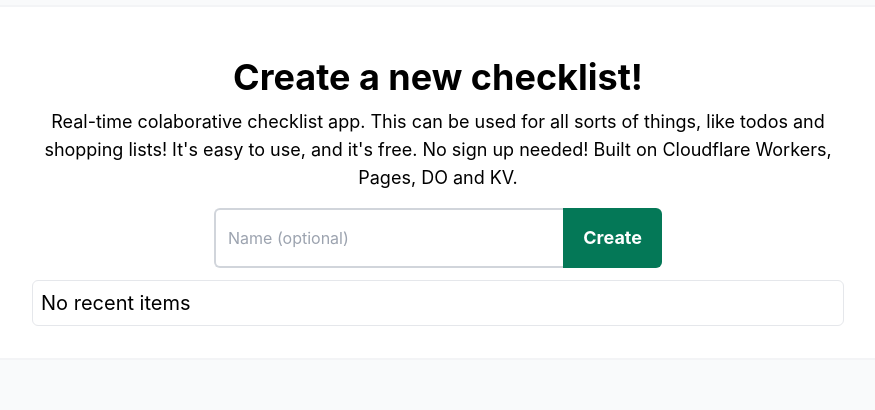
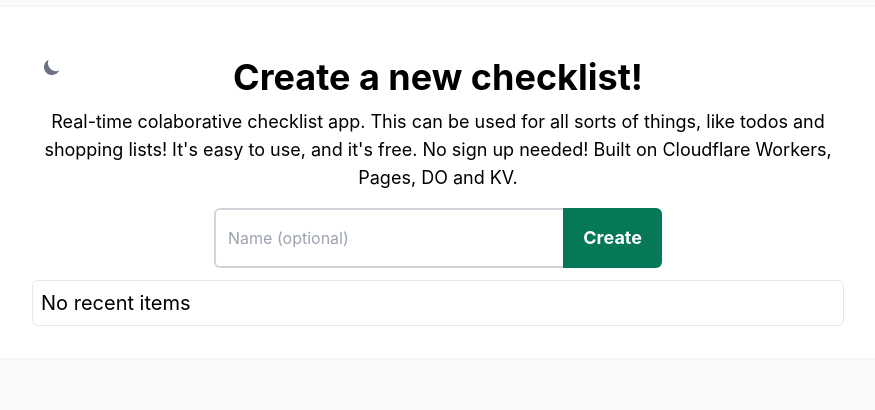
Before and after one commit to zegevlier/todo, a React (Create React App) app in the folder site/: page / in a window 1280 px wide. Shown: the part 218-628 px from the top of the page, without its empty margins (202-1077 px from the left). Built offline with nearby package versions, Linux system fonts and the light colour scheme.

Commit message:
Add dark mode + toggle

```diff
--- a/site/public/index.html
+++ b/site/public/index.html
@@ -22,6 +22,18 @@
       work correctly both with client-side routing and a non-root public URL.
       Learn how to configure a non-root public URL by running `npm run build`.
     -->
+    <style>
+        .dark {
+            background-color: rgb(31 41 55);
+        }
+    </style>
+    <script>
+        if (localStorage.theme === 'dark' || (!('theme' in localStorage) && window.matchMedia('(prefers-color-scheme: dark)').matches)) {
+            document.documentElement.classList.add('dark');
+        } else {
+            document.documentElement.classList.remove('dark');
+        }
+    </script>
     <title>Checklist app</title>
 </head>
 
--- a/site/src/App.tsx
+++ b/site/src/App.tsx
@@ -5,17 +5,33 @@ import ReadOnlyItemList from "./pages/ReadOnlyList";
 import { BrowserRouter as Router, Route, Routes } from "react-router-dom";
 import Home from "./pages/Home";
 import Helmet from "react-helmet";
+import { useEffect, useState } from "react";
 
 function App() {
+  // @ts-ignore
+  const [darkMode, setDarkMode] = useState<boolean>(false);
+
+  useEffect(() => {
+    if (localStorage.getItem("theme") === "dark") {
+      setDarkMode(true);
+    } else {
+      setDarkMode(false);
+    }
+    document.documentElement.classList.remove("dark");
+  }, [darkMode]);
+
   return (
-    <div>
+    <div className={darkMode ? "dark" : ""}>
       <Helmet>
         <title>Todo & Shopping list app</title>
         <meta name="description" content="Todo and shopping list app" />
       </Helmet>
       <Router>
         <Routes>
-          <Route path="/" element={<Home />} />
+          <Route
+            path="/"
+            element={<Home darkMode={darkMode} setDarkMode={setDarkMode} />}
+          />
           <Route path="/r/:id" element={<ReadOnlyItemList />} />
           <Route path="/:id" element={<ItemList />} />
         </Routes>
--- a/site/src/pages/Home.tsx
+++ b/site/src/pages/Home.tsx
@@ -1,14 +1,56 @@
 import { useState } from "react";
 
-function Home() {
+type HomeProps = {
+  darkMode: boolean | undefined;
+  setDarkMode: (darkMode: boolean) => void;
+};
+
+function Home(props: HomeProps) {
+  const { darkMode, setDarkMode } = props;
   const [name, setName] = useState<string>("");
   const recents: RecentType[] = JSON.parse(
     localStorage.getItem("recent") || "[]"
   );
 
   return (
-    <div className="relative flex min-h-screen flex-col items-center justify-center overflow-hidden bg-gray-50 p-8 sm:p-12">
-      <div className="w-full max-w-4xl rounded-md border-2 border-gray-100 bg-white p-10 pb-8">
+    <div className="relative flex min-h-screen flex-col items-center justify-center overflow-hidden bg-gray-50 p-8 sm:p-12 dark:bg-gray-800 dark:text-white">
+      <div className="w-full max-w-4xl rounded-md border-2 border-gray-100 bg-white p-10 pb-8 dark:bg-gray-700 dark:border-gray-500">
+        <div className="relative w-full h-full">
+          {(darkMode === true || darkMode === false) && (
+            <button
+              onClick={() => {
+                setDarkMode(!darkMode);
+                localStorage.setItem("theme", darkMode ? "light" : "dark");
+              }}
+              id="theme-toggle"
+              type="button"
+              className="absolute text-gray-500 dark:text-gray-400 hover:bg-gray-100 dark:hover:bg-gray-700 focus:outline-none focus:ring-4 focus:ring-gray-200 dark:focus:ring-gray-700 rounded-lg p-2.5"
+            >
+              <svg
+                id="theme-toggle-dark-icon"
+                className={`w-5 h-5 ${darkMode ? "hidden" : ""}`}
+                fill="currentColor"
+                viewBox="0 0 20 20"
+                xmlns="http://www.w3.org/2000/svg"
+              >
+                <path d="M17.293 13.293A8 8 0 016.707 2.707a8.001 8.001 0 1010.586 10.586z"></path>
+              </svg>
+              <svg
+                id="theme-toggle-light-icon"
+                className={`w-5 h-5 ${darkMode ? "" : "hidden"}`}
+                fill="currentColor"
+                viewBox="0 0 20 20"
+                xmlns="http://www.w3.org/2000/svg"
+              >
+                <path
+                  d="M10 2a1 1 0 011 1v1a1 1 0 11-2 0V3a1 1 0 011-1zm4 8a4 4 0 11-8 0 4 4 0 018 0zm-.464 4.95l.707.707a1 1 0 001.414-1.414l-.707-.707a1 1 0 00-1.414 1.414zm2.12-10.607a1 1 0 010 1.414l-.706.707a1 1 0 11-1.414-1.414l.707-.707a1 1 0 011.414 0zM17 11a1 1 0 100-2h-1a1 1 0 100 2h1zm-7 4a1 1 0 011 1v1a1 1 0 11-2 0v-1a1 1 0 011-1zM5.05 6.464A1 1 0 106.465 5.05l-.708-.707a1 1 0 00-1.414 1.414l.707.707zm1.414 8.486l-.707.707a1 1 0 01-1.414-1.414l.707-.707a1 1 0 011.414 1.414zM4 11a1 1 0 100-2H3a1 1 0 000 2h1z"
+                  fillRule="evenodd"
+                  clipRule="evenodd"
+                ></path>
+              </svg>
+            </button>
+          )}
+        </div>
         <div className="flex flex-col items-center">
           <h3 className="mt-2 max-w-2xl text-center text-2xl font-bold leading-tight sm:text-3xl md:text-4xl md:leading-tight">
             Create a new checklist!
@@ -43,7 +85,7 @@ function Home() {
               type="text"
               maxLength={25}
               onChange={(c) => setName(c.target.value)}
-              className="grow rounded border-2 border-gray-300 py-3 px-3 focus:border-emerald-700 focus:outline-none sm:rounded-l-md sm:rounded-r-none sm:border-r-0"
+              className="dark:border-gray-800 dark:bg-gray-700 dark:focus:border-emerald-700 grow rounded border-2 border-gray-300 py-3 px-3 focus:border-emerald-700 focus:outline-none sm:rounded-l-md sm:rounded-r-none sm:border-r-0"
               placeholder="Name (optional)"
             />
             <button
@@ -56,7 +98,7 @@ function Home() {
         </div>
 
         <div className="mt-3">
-          <div className="border rounded-md cursor-pointer p-2 w-full">
+          <div className="border rounded-md cursor-pointer p-2 w-full dark:border-gray-500">
             <table className="w-full">
               <tbody>
                 {recents.length > 0 ? (
@@ -85,7 +127,7 @@ function Home() {
           </div>
         </div>
       </div>
-      <footer className="absolute bottom-0 p-3 text-sm flex justify-center items-center">
+      <footer className="absolute bottom-0 p-3 text-sm flex justify-center items-center dark:text-white">
         <p className="p-2">
           Created by{" "}
           <a
--- a/site/src/pages/ItemList.tsx
+++ b/site/src/pages/ItemList.tsx
@@ -563,7 +563,7 @@ function ItemList() {
                               onSave={(v) => onEditBoxSave(v, item.id)}
                             />
                             <button
-                              className="px-1 mx-2 text-red-500 rounded-md ml-auto hover:text-red-600"
+                              className="px-1 mx-2 text-red-500 rounded-md ml-auto hover:text-red-600 dark:text-red-600 hover:dark:text-red-500"
                               id={"rem" + item.id}
                               onClick={onRemoveclick}
                               aria-label="Remove"
@@ -604,10 +604,10 @@ function ItemList() {
       {error ? (
         <div></div>
       ) : (
-        <footer className="fixed bottom-0 w-screen border-t-2 bg-slate-100">
+        <footer className="fixed bottom-0 w-screen border-t-2 bg-slate-100 dark:bg-slate-700 dark:border-gray-800">
           <form onSubmit={onSubmit} className="flex flex-row">
             <input
-              className="w-screen border-grey-200 focus:border-blue-500 focus:outline-none border-2 m-2 p-0.5"
+              className="w-screen border-gray-200 focus:border-blue-500 focus:outline-none border-2 m-2 p-0.5 dark:bg-slate-400 dark:border-gray-800"
               type="text"
               value={adding}
               id="addItemBox"
--- a/site/tailwind.config.js
+++ b/site/tailwind.config.js
@@ -1,4 +1,5 @@
 module.exports = {
+    darkMode: 'class',
     content: [
         "./src/**/*.{js,jsx,ts,tsx}",
     ],
```
Also changed, not shown: 2 other files (tests, documents, lock files or other folders).
